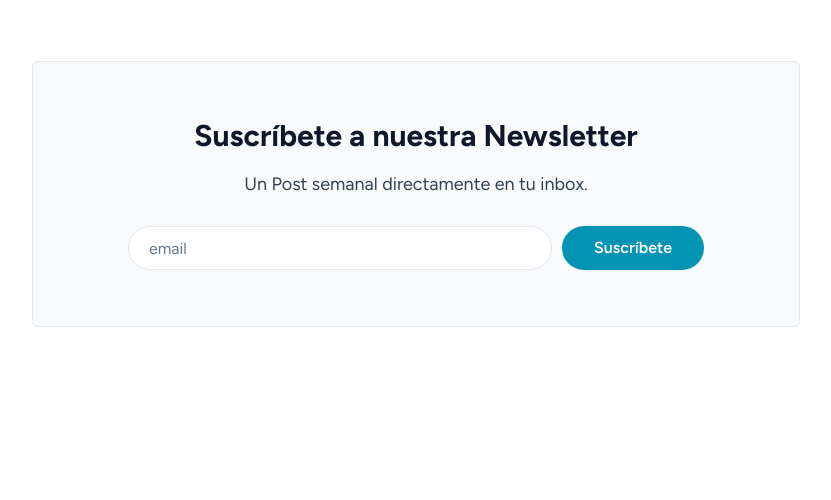
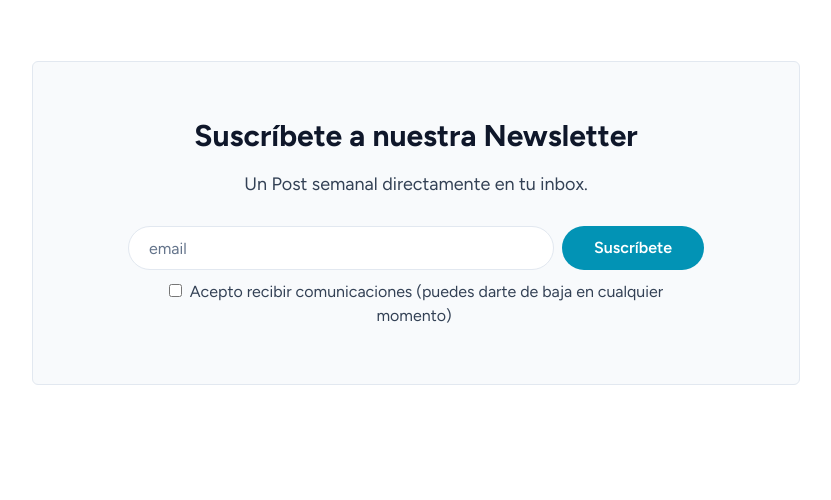
Before and after one commit to cbatista8a/blog, an Astro site: page / in a window 1280 px wide. Shown: the part 3194-3694 px from the top of the page, without its empty margins (224-1055 px from the left). Built offline with nearby package versions, Linux system fonts and the light colour scheme; Astro itself is replaced by a stand-in of ours; a small style sheet from the web is missing.

Commit message:
[feat] - add gdpr checkbox

```diff
--- a/src/components/Subscribe.astro
+++ b/src/components/Subscribe.astro
@@ -7,6 +7,14 @@ import '@dmuy/toast/dist/mdtoast.css';
 const { class: className } = Astro.props;
 ---
 
+<style>
+    form{
+        justify-content: flex-start;
+        flex-direction: row;
+        flex-wrap: wrap;
+        align-items: center;
+    }
+</style>
 
 {
     (subscribe?.title || subscribe?.text || subscribe?.formUrl) && (
@@ -20,9 +28,9 @@ const { class: className } = Astro.props;
                         method="post"
                         id="mc-embedded-subscribe-form"
                         name="mc-embedded-subscribe-form"
-                        class:list={['w-full max-w-xl flex flex-col gap-2.5 sm:flex-row', { 'mt-7': subscribe?.title || subscribe?.text }]}
-                        target="_blank"
+                        class:list={['w-full max-w-xl flex flex-col gap-2.5', { 'mt-7': subscribe?.title || subscribe?.text }]}
                     >
+                    <div class="w-full flex flex-wrap sm:flex-nowrap gap-2">
                         <label for="mce-EMAIL" class="sr-only">
                             Email Address
                         </label>
@@ -30,7 +38,7 @@ const { class: className } = Astro.props;
                             type="email"
                             name="email"
                             id="mce-EMAIL"
-                            class="w-full h-11 px-5 py-2 text-slate-700 bg-white border border-slate-200 rounded-full placeholder:text-slate-500 focus:outline-none"
+                            class="w-full sm:w-10/12 h-11 px-5 py-2 text-slate-700 bg-white border border-slate-200 rounded-full placeholder:text-slate-500 focus:outline-none"
                             required=""
                             value=""
                             placeholder="email"
@@ -39,10 +47,15 @@ const { class: className } = Astro.props;
                             type="submit"
                             name="subscribe"
                             id="mc-embedded-subscribe"
-                            class="w-full px-8 py-2.5 inline-flex gap-1.5 justify-center items-center font-semibold bg-primary text-white rounded-full transition duration-300 hover:shadow-button sm:w-auto"
+                            class="w-full sm:w-auto px-8 py-2.5 inline-flex gap-1.5 justify-center items-center font-semibold bg-primary text-white rounded-full transition duration-300 hover:shadow-button"
                         >
-                            {subscribe?.textBtn}
+                        {subscribe?.textBtn}
                         </button>
+                    </div>
+                    <div class="w-full">
+                        <input type="checkbox" name="gdpr" aria-labelledby="gdpr-label" class="border-0" value="1" required="">
+                        <span class="mx-1">Acepto recibir comunicaciones (puedes darte de baja en cualquier momento)</span>
+                    </div>
                     </form>
                 )}
             </div>
```
